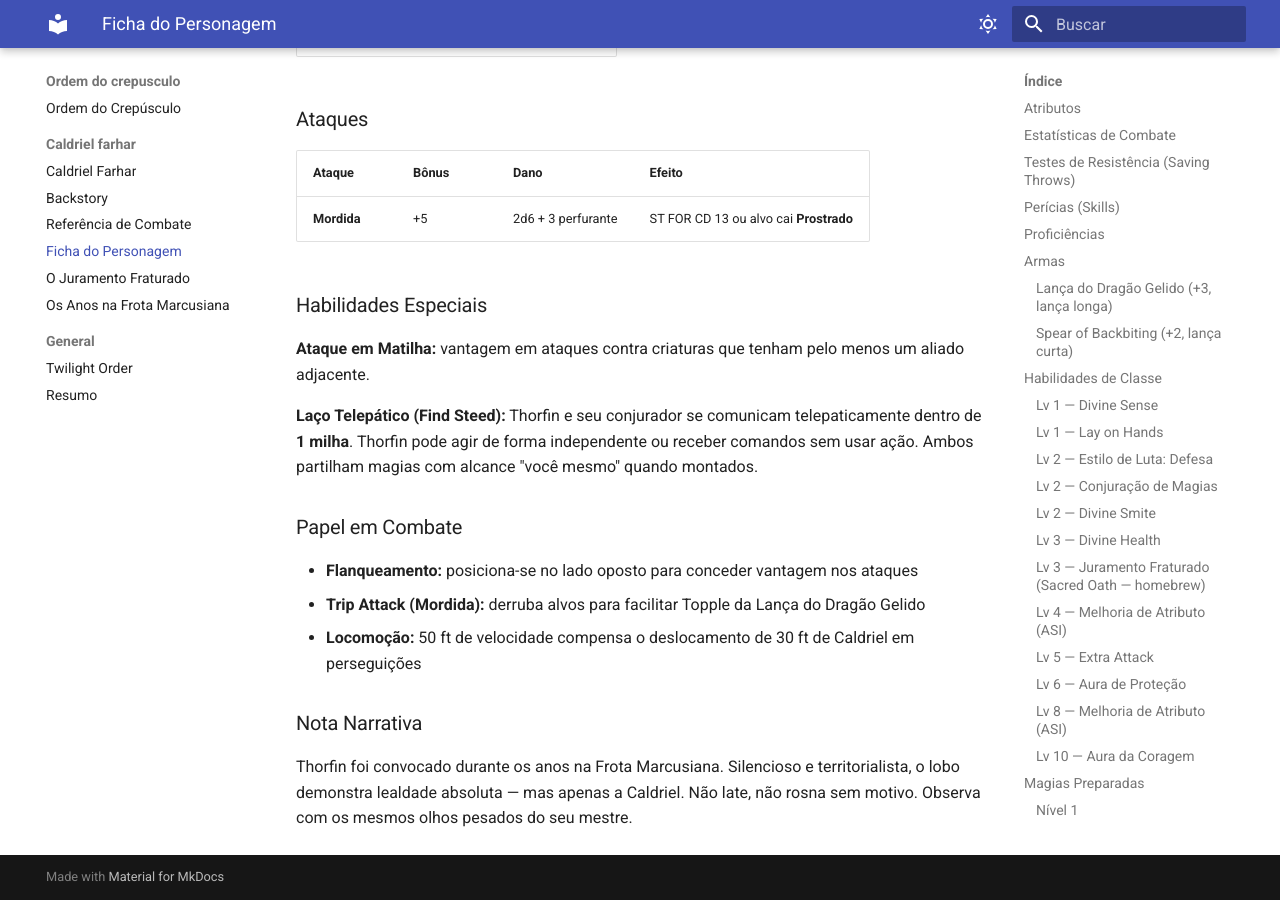
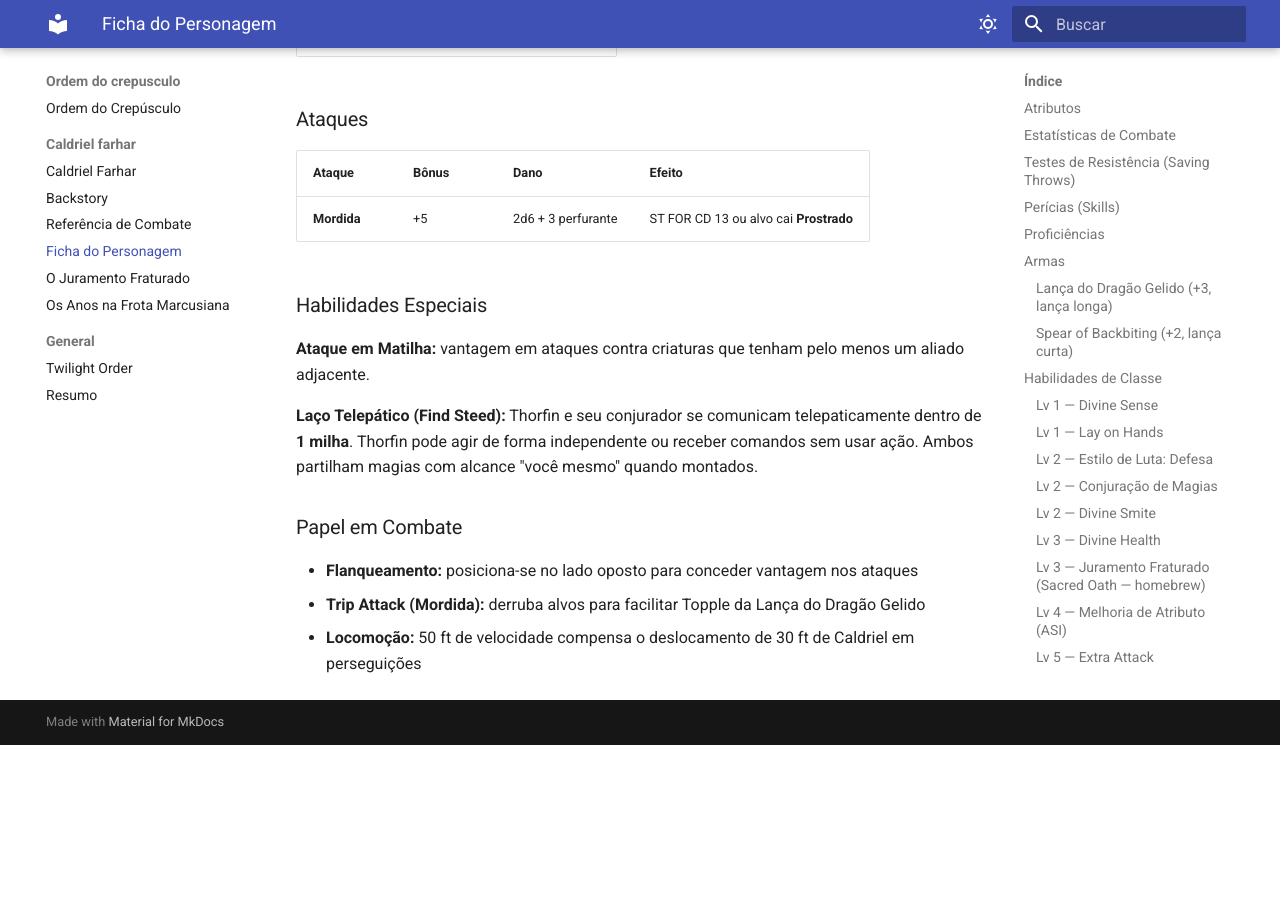
Before and after one commit to joaoguilhermeall/rpg-historias, an MkDocs documentation site: the page built from rpg-historias/ordem-do-crepusculo/caldriel-farhar/ficha.md, in a window 1280 px wide and 900 px high, scrolled down 8460 px. Built offline with MkDocs 1.6.1 and Material for MkDocs 9.7.7, drawn with Linux system fonts in a browser that asks for light colours; after the commit the page ends 9205 px from its top, so only the background shows below that.

Commit message:
Remove narrative note about Thorfin from Caldriel Farhar's character sheet to streamline content.

```diff
--- a/rpg-historias/ordem-do-crepusculo/caldriel-farhar/ficha.md
+++ b/rpg-historias/ordem-do-crepusculo/caldriel-farhar/ficha.md
@@ -317,7 +317,3 @@ Caldriel e aliados conscientes em **3m** são **imunes à condição Amedrontado
 - **Flanqueamento:** posiciona-se no lado oposto para conceder vantagem nos ataques
 - **Trip Attack (Mordida):** derruba alvos para facilitar Topple da Lança do Dragão Gelido
 - **Locomoção:** 50 ft de velocidade compensa o deslocamento de 30 ft de Caldriel em perseguições
-
-### Nota Narrativa
-
-Thorfin foi convocado durante os anos na Frota Marcusiana. Silencioso e territorialista, o lobo demonstra lealdade absoluta — mas apenas a Caldriel. Não late, não rosna sem motivo. Observa com os mesmos olhos pesados do seu mestre.
```
